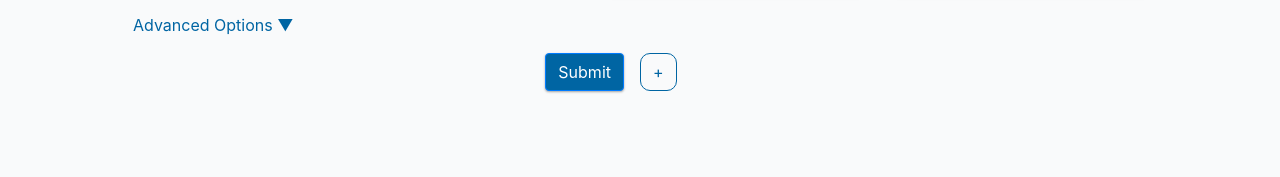
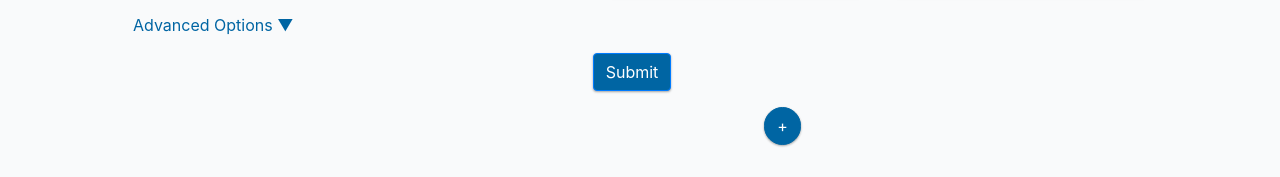
Before and after one commit to RandyHuynh5815/Zotistics, a React (Create React App) app in the folder client/: page / in a window 1280 px wide. Shown: the part 139-316 px from the top of the page. Built offline with nearby package versions, Linux system fonts and the light colour scheme; no server answers.

Commit message:
move add form button to right of tab

```diff
--- a/client/src/Components/Search/Search.js
+++ b/client/src/Components/Search/Search.js
@@ -9,13 +9,10 @@ import Data from "../Data/Data";
 import SearchForm from "./SearchForm";
 const HOME = <Home />;
 
-
 /*
 CREDIT: https://gist.github.com/bendc/76c48ce53299e6078a76#file-random-color-js
 */
 const randomColor = (() => {
-  "use strict";
-
   const randomInt = (min, max) => {
     return Math.floor(Math.random() * (max - min + 1)) + min;
   };
@@ -48,11 +45,12 @@ class Search extends React.Component {
         ),
       }, //{formID : formComponent}
       formStates: {
-        1: { color: "transparent" },
+        1 : { color: "transparent" },
       }, //{formID : formStates}
       currentForm: 1,
       numForms: 1,
       page: HOME, // what the page will display below the search forms (HOME or DATA)
+      loaded:false
     };
     //we need to do this for some reason
     this.handleFormSubmit = this.handleFormSubmit.bind(this);
@@ -83,10 +81,11 @@ class Search extends React.Component {
                 updateForm={this.updateForm}
                 formID={this.state.currentForm}
                 instructors={this.state.instructors}
+                color={"hsl(203, 100%, 32%)"}
               ></SearchForm>
             ),
           },
-          formStates: {},
+          formStates: {1:{ instructor: "", color: "hsl(203, 100%, 32%)" }},
         })
       );
   }
@@ -136,10 +135,10 @@ class Search extends React.Component {
                 ></SearchForm>
               ),
             },
-            formStates:{
+            formStates: {
               ...this.state.formStates,
-              [this.state.currentForm]: {instructor: "", color:newColor}
-            }
+              [this.state.currentForm]: { instructor: "", color: newColor },
+            },
           });
         }
       );
@@ -166,7 +165,7 @@ class Search extends React.Component {
         },
         function () {
           this.setState({
-            currentForm: 1,
+            currentForm: Object.keys(this.state.formStates)[0],
             numForms: this.state.numForms - 1,
           });
         }
@@ -178,13 +177,13 @@ class Search extends React.Component {
   formID should be included in formState
   */
   updateForm = (formState) => {
-    console.log("setting form " + formState.formID);
     this.setState({
       formStates: {
         ...this.state.formStates,
         [formState.formID]: formState,
       },
     });
+
   };
 
   /*
@@ -239,23 +238,26 @@ class Search extends React.Component {
   };
 
   formTabs = (formStates) => {
-
     return Object.keys(formStates).map((key) => {
       return (
         <Col lg={3} md={6} sm={12} key={key} className="text-center">
           <div
             style={{
-              "borderBottomColor": formStates[key].color,
-              "backgroundColor": (key===this.state.currentForm?
-                          "hsla("+formStates[key].color.slice(4,-1)+", 25%)"
-                          :"transparent")
+              borderBottomColor: formStates[key].color,
+              backgroundColor:
+                key === this.state.currentForm
+                  ? "hsla(" + formStates[key].color.slice(4, -1) + ", 25%)"
+                  : "transparent",
             }}
-            className={"form-tab "+(key===this.state.currentForm?"selected-form-tab":"")}
+            className={
+              "form-tab " +
+              (key === this.state.currentForm ? "selected-form-tab" : "")
+            }
             onClick={(e) => this.setCurrentForm(key, e)}
           >
             <div
               className="close-button"
-              style={this.state.numForms==1?{"display":"none"}:{}}
+              style={this.state.numForms == 1 ? { display: "none" } : {}}
               onClick={() => this.removeForm(key)}
             >
               <a href="#">✕</a>
@@ -290,7 +292,7 @@ class Search extends React.Component {
             );
           })}
           <Row className="justify-content-center search-form-row" noGutters>
-            <Col className="text-right" >
+            <Col className="text-center">
               <Form.Group>
                 <Button
                   className="submit-button"
@@ -301,18 +303,19 @@ class Search extends React.Component {
                 />
               </Form.Group>
             </Col>
-            <Col className="text-left">
-              <Button
-                className="zotistics-outline-button"
-                onClick={this.addNewForm}
-              >
-                +
-              </Button>
-            </Col>
           </Row>
 
           <Row className="justify-content-center">
             {this.formTabs(formStates)}
+            <Col sm={"auto"}>
+              {numForms<4?
+              <Button
+                className="add-form-button"
+                onClick={this.addNewForm}
+              >
+                +
+              </Button>:null}
+            </Col>
           </Row>
         </Form>
         {this.state.page}
--- a/client/src/Components/Search/searchform.css
+++ b/client/src/Components/Search/searchform.css
@@ -5,12 +5,16 @@
     box-shadow: 0 1px 3px rgba(0,0,0,0.12), 0 1px 2px rgba(0,0,0,0.24);
 }
 
-.zotistics-outline-button{
+.add-form-button{
     border-color:var(--main-blue);
-    color:var(--main-blue);
-    background-color: transparent;
+    color:white;
+
+    background-color: var(--main-blue);
     transition: all 0.3s cubic-bezier(.25,.8,.25,1);
-    border-radius: 10px;
+    box-shadow: 0 1px 3px rgba(0,0,0,0.12), 0 1px 2px rgba(0,0,0,0.24);
+    border-radius: 100px;
+
+
 }
 
 
```
